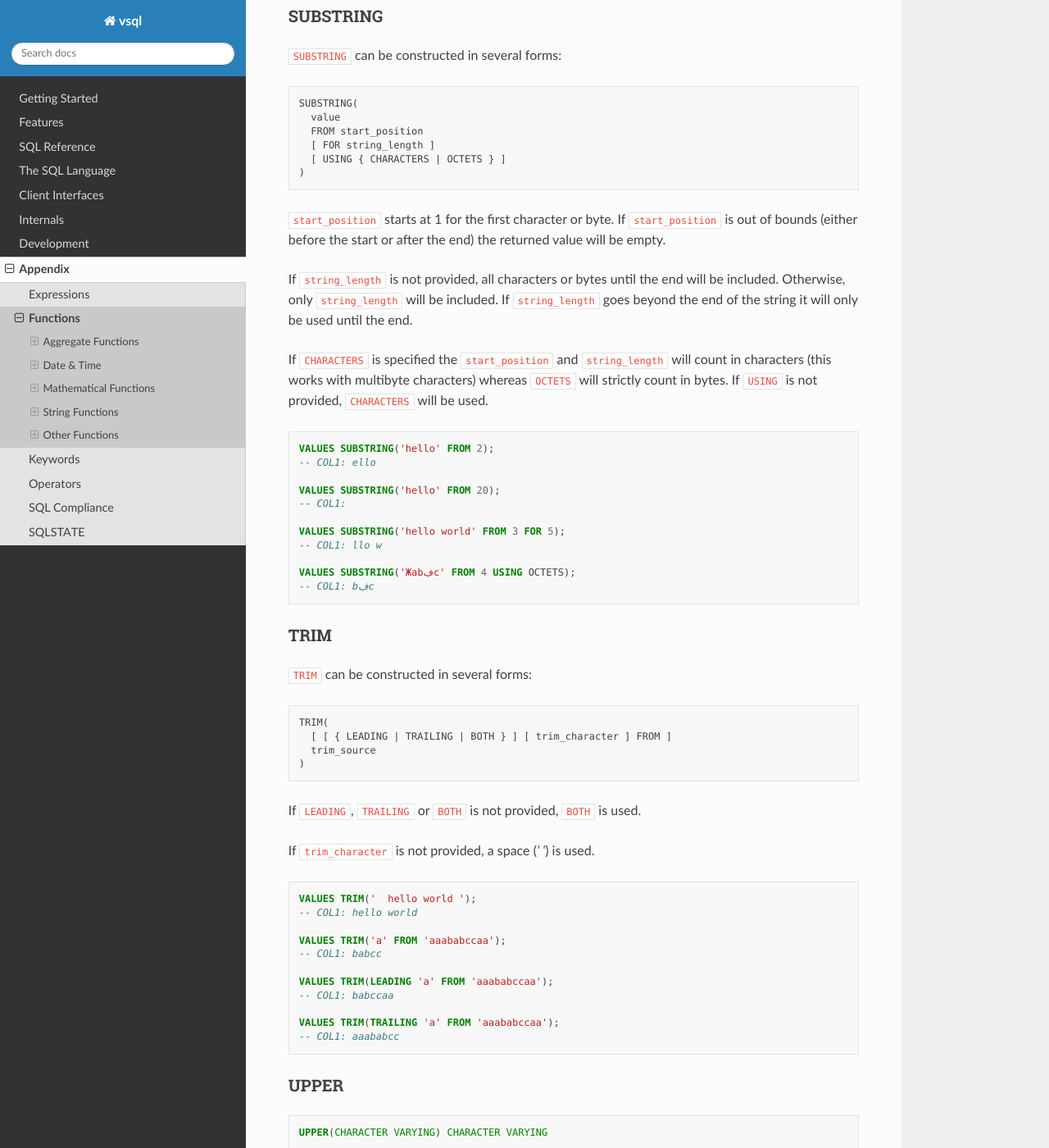
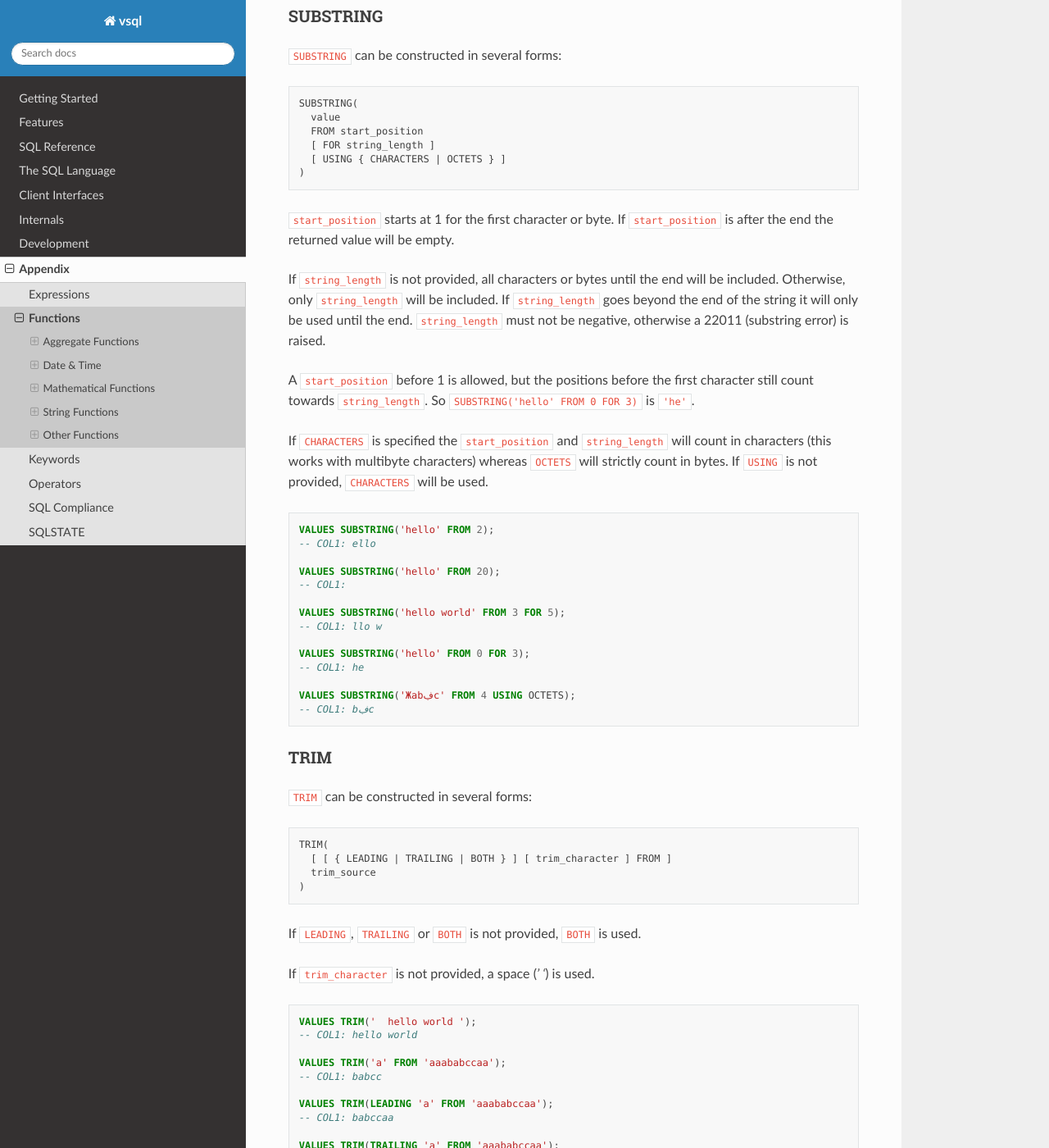
Before and after one commit to elliotchance/vsql, a Sphinx documentation site: the page built from docs/functions.rst, in a window 1280 px wide and 1400 px high, scrolled down 12061 px. Shown: the whole window at 82% size. Built offline with Sphinx 7.4.7 and the Read the Docs theme 3.1.0, drawn with Linux system fonts in a browser that asks for light colours.

Commit message:
SUBSTRING: Follow the standard for out of range positions
SUBSTRING returned an empty string for any start position below 1, so
SUBSTRING('hello' FROM 0) was '' instead of 'hello'. 6.32 General Rule 3
says positions before the start of the string are skipped but still count
towards the length, so SUBSTRING('hello' FROM 0 FOR 3) is now 'he'.

A negative length panicked and now raises 22011 (substring error). A length
that ran past the end of the string, like SUBSTRING('hello' FROM 2 FOR 10),
also panicked and now stops at the end of the string. Both CHARACTERS and
OCTETS use the same code for this now.

SQL E021-06

Fixes #218

Co-Authored-By: Claude Opus 5.5 <noreply@anthropic.com>

```diff
--- a/docs/functions.rst
+++ b/docs/functions.rst
@@ -603,13 +603,17 @@ SUBSTRING
    )
 
 ``start_position`` starts at 1 for the first character or byte. If
-``start_position`` is out of bounds (either before the start or after the end)
-the returned value will be empty.
+``start_position`` is after the end the returned value will be empty.
 
 If ``string_length`` is not provided, all characters or bytes until the end will
 be included. Otherwise, only ``string_length`` will be included. If
 ``string_length`` goes beyond the end of the string it will only be used until
-the end.
+the end. ``string_length`` must not be negative, otherwise a 22011 (substring
+error) is raised.
+
+A ``start_position`` before 1 is allowed, but the positions before the first
+character still count towards ``string_length``. So ``SUBSTRING('hello' FROM 0
+FOR 3)`` is ``'he'``.
 
 If ``CHARACTERS`` is specified the ``start_position`` and ``string_length`` will
 count in characters (this works with multibyte characters) whereas ``OCTETS``
@@ -626,6 +630,9 @@ be used.
 
   VALUES SUBSTRING('hello world' FROM 3 FOR 5);
   -- COL1: llo w
+
+  VALUES SUBSTRING('hello' FROM 0 FOR 3);
+  -- COL1: he
 
   VALUES SUBSTRING('Жabڣc' FROM 4 USING OCTETS);
   -- COL1: bڣc
```
Also changed, not shown: docs/sqlstate.rst (+12 -0 lines), 3 other files.
